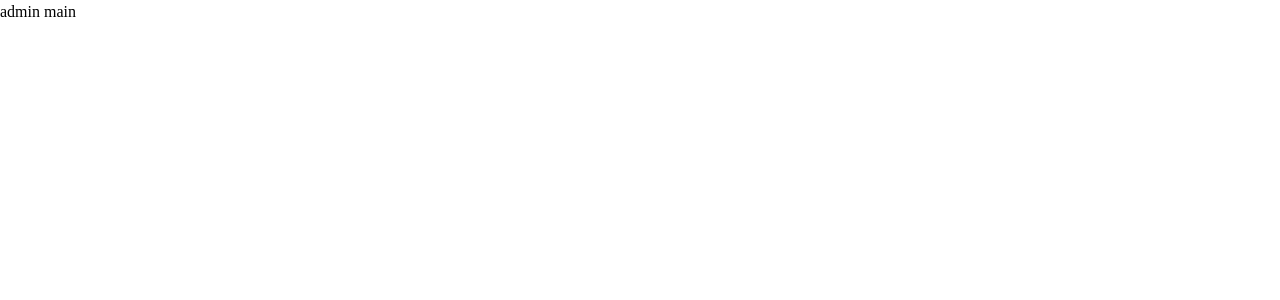
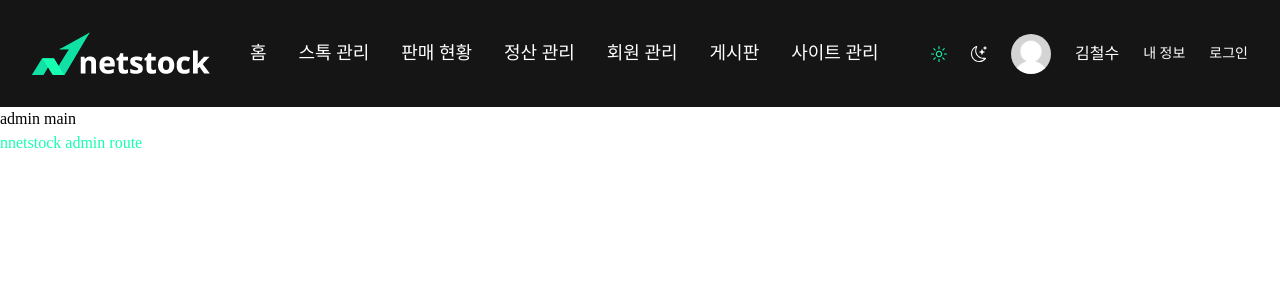
Before and after one commit to netmaru-dev/nnetstock-front, a React (Vite) app: page /admin in a window 1280 px wide. Shown: the top 300 px of the page. Built offline with nearby package versions, Linux system fonts and the light colour scheme; a web font is replaced by a local one.

Commit message:
✨ feat: 헤더 컴포넌트 adminApp 연결

```diff
--- a/src/admin/AdminApp.tsx
+++ b/src/admin/AdminApp.tsx
@@ -1,13 +1,15 @@
 import { QueryClient, QueryClientProvider } from '@tanstack/react-query';
 import { Outlet } from 'react-router-dom';
+import Header from './components/layouts/Header';
 
 const queryClient = new QueryClient();
 
 const AdminApp = () => {
   return (
     <QueryClientProvider client={queryClient}>
-      {/* <Header /> */}
+      <Header />
       <Outlet />
+      <h1 className='text-primary text-2xl'>nnetstock admin route</h1>
       {/* <Footer /> */}
     </QueryClientProvider>
   );
```
